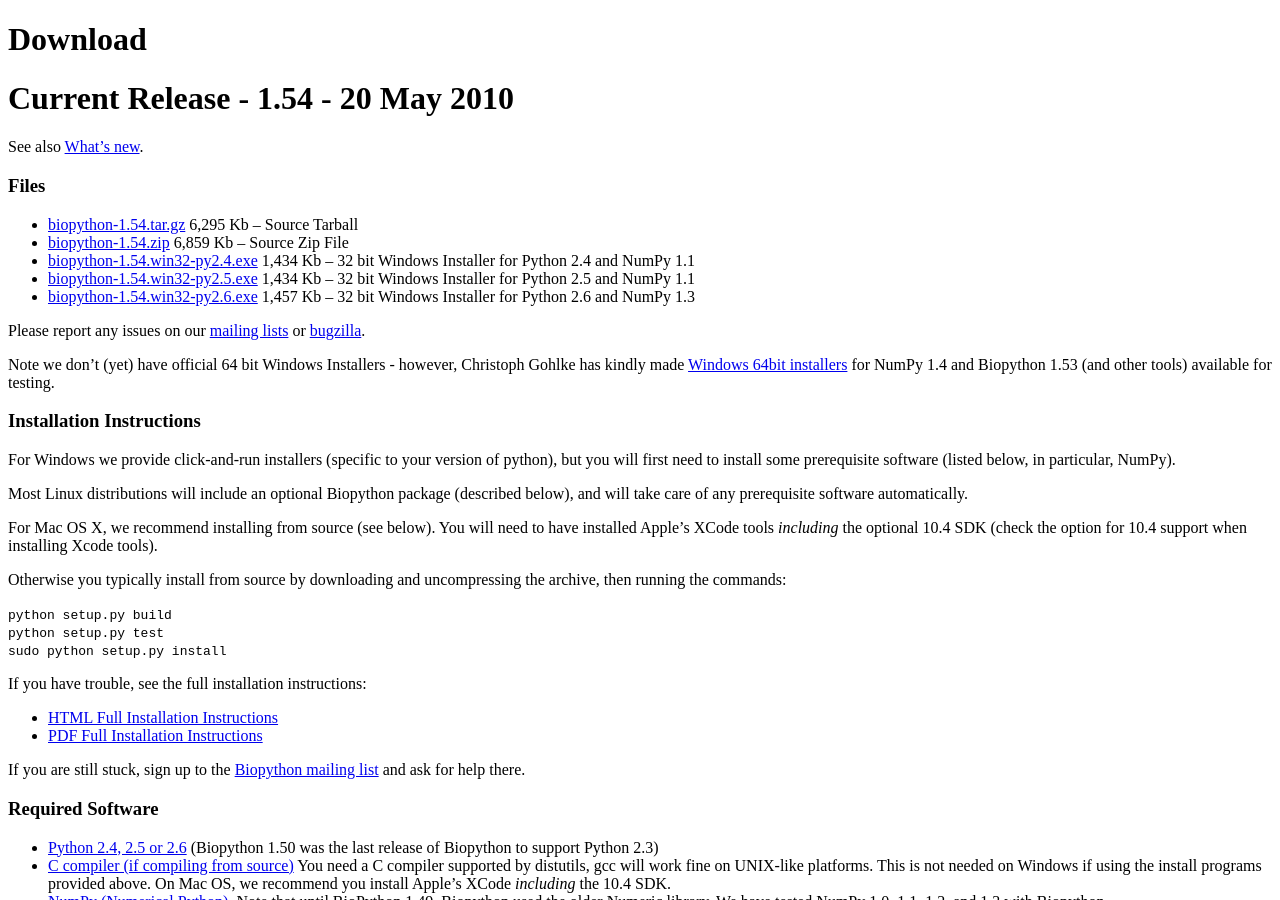
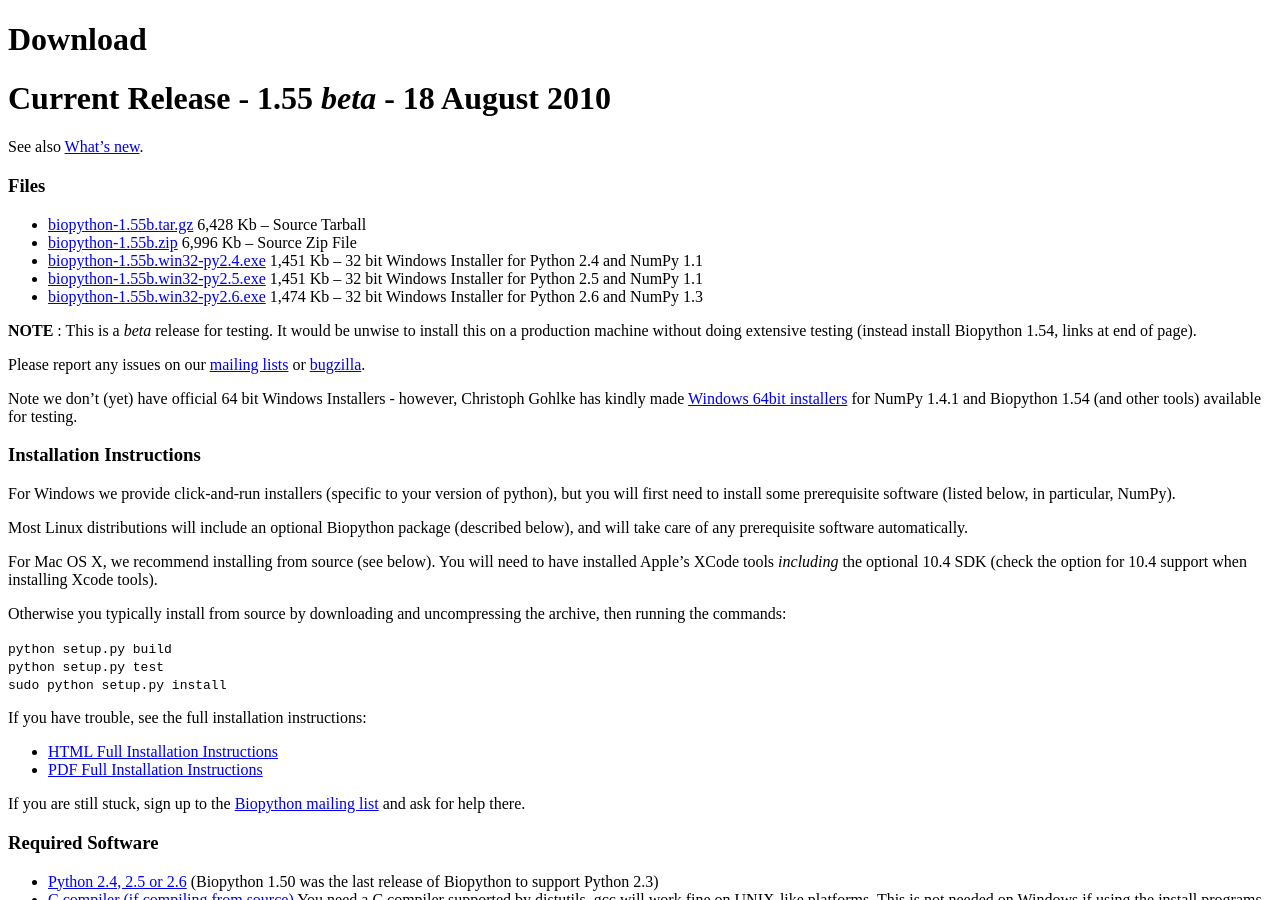
Before and after one commit to biopython/biopython.github.io, a Jekyll site: the page built from wiki/Download.md, in a window 1280 px wide and 900 px high. Built offline with Jekyll 4.4.1, drawn with Linux system fonts in a browser that asks for light colours.

Commit message:
Biopython 1.55b

```diff
--- a/wiki/Download.md
+++ b/wiki/Download.md
@@ -4,23 +4,27 @@ permalink: wiki/Download
 layout: wiki
 ---
 
-Current Release - 1.54 - 20 May 2010
-====================================
+Current Release - 1.55 *beta* - 18 August 2010
+==============================================
 
 See also [What's new](http://biopython.open-bio.org/SRC/biopython/NEWS).
 
 ### Files
 
--   [biopython-1.54.tar.gz](http://biopython.org/DIST/biopython-1.54.tar.gz)
-    6,295 Kb -- Source Tarball
--   [biopython-1.54.zip](http://biopython.org/DIST/biopython-1.54.zip)
-    6,859 Kb -- Source Zip File
--   [biopython-1.54.win32-py2.4.exe](http://biopython.org/DIST/biopython-1.54.win32-py2.4.exe)
-    1,434 Kb -- 32 bit Windows Installer for Python 2.4 and NumPy 1.1
--   [biopython-1.54.win32-py2.5.exe](http://biopython.org/DIST/biopython-1.54.win32-py2.5.exe)
-    1,434 Kb -- 32 bit Windows Installer for Python 2.5 and NumPy 1.1
--   [biopython-1.54.win32-py2.6.exe](http://biopython.org/DIST/biopython-1.54.win32-py2.6.exe)
-    1,457 Kb -- 32 bit Windows Installer for Python 2.6 and NumPy 1.3
+-   [biopython-1.55b.tar.gz](http://biopython.org/DIST/biopython-1.55b.tar.gz)
+    6,428 Kb -- Source Tarball
+-   [biopython-1.55b.zip](http://biopython.org/DIST/biopython-1.55b.zip)
+    6,996 Kb -- Source Zip File
+-   [biopython-1.55b.win32-py2.4.exe](http://biopython.org/DIST/biopython-1.55b.win32-py2.4.exe)
+    1,451 Kb -- 32 bit Windows Installer for Python 2.4 and NumPy 1.1
+-   [biopython-1.55b.win32-py2.5.exe](http://biopython.org/DIST/biopython-1.55b.win32-py2.5.exe)
+    1,451 Kb -- 32 bit Windows Installer for Python 2.5 and NumPy 1.1
+-   [biopython-1.55b.win32-py2.6.exe](http://biopython.org/DIST/biopython-1.55b.win32-py2.6.exe)
+    1,474 Kb -- 32 bit Windows Installer for Python 2.6 and NumPy 1.3
+
+**NOTE** : This is a *beta* release for testing. It would be unwise to
+install this on a production machine without doing extensive testing
+(instead install Biopython 1.54, links at end of page).
 
 Please report any issues on our [mailing
 lists](mailing_lists "wikilink") or
@@ -28,8 +32,8 @@ lists](mailing_lists "wikilink") or
 
 Note we don't (yet) have official 64 bit Windows Installers - however,
 Christoph Gohlke has kindly made [Windows 64bit
-installers](http://www.lfd.uci.edu/~gohlke/pythonlibs/) for NumPy 1.4
-and Biopython 1.53 (and other tools) available for testing.
+installers](http://www.lfd.uci.edu/~gohlke/pythonlibs/) for NumPy 1.4.1
+and Biopython 1.54 (and other tools) available for testing.
 
 ### Installation Instructions
 
```
Also changed, not shown: 1 other file.
